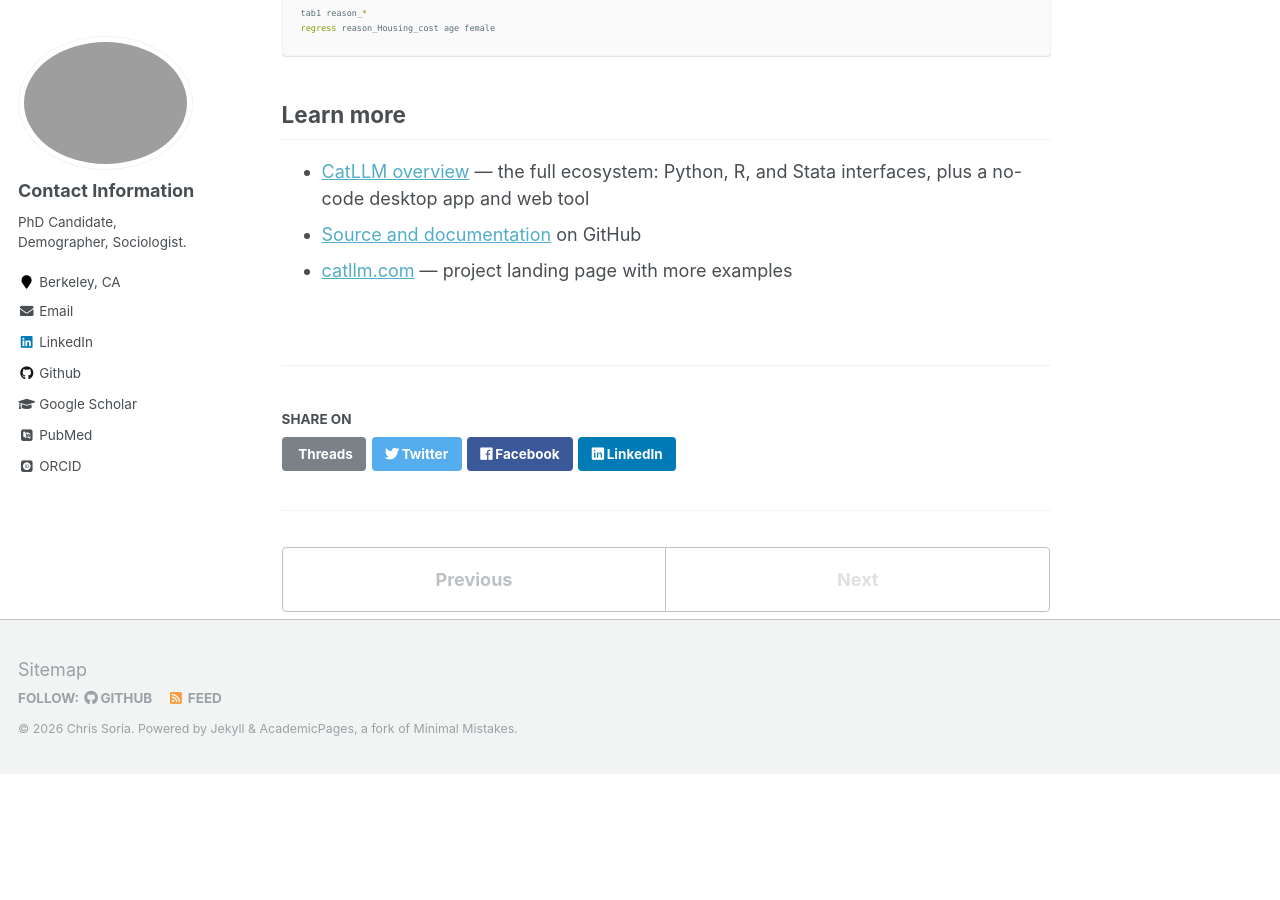
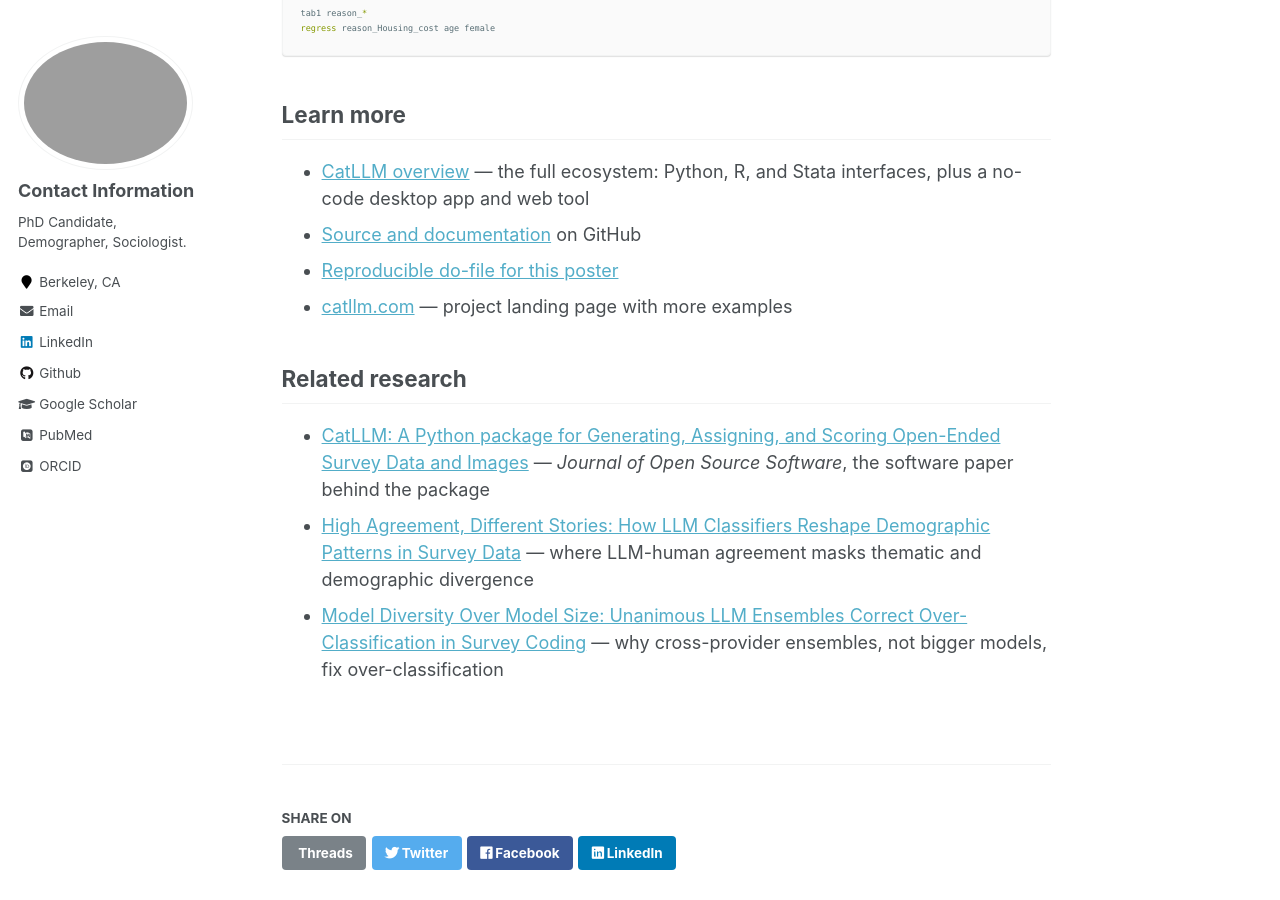
Before and after one commit to chrissoria/chrissoria.github.io, a Jekyll site: the page built from _talks/2026-10-01-talk-21.md, in a window 1280 px wide and 900 px high, scrolled down 1232 px. Built offline with Jekyll 4.4.1, drawn with Linux system fonts in a browser that asks for light colours; some web fonts are replaced; before the commit the page ends 2006 px from its top, so only the background shows below that.

Commit message:
Expand Stata poster talk page: do-file, catllm.com, related papers
Update poster PDF with a QR code pointing at this page instead of
its previous target, so scanning the poster lands directly here.

Co-Authored-By: Claude Sonnet 5 <noreply@anthropic.com>

```diff
--- a/_talks/2026-10-01-talk-21.md
+++ b/_talks/2026-10-01-talk-21.md
@@ -48,4 +48,11 @@ regress reason_Housing_cost age female
 
 - [CatLLM overview]({{ site.url }}{{ site.baseurl }}/catllm/) — the full ecosystem: Python, R, and Stata interfaces, plus a no-code desktop app and web tool
 - [Source and documentation](https://github.com/chrissoria/cat-llm) on GitHub
+- [Reproducible do-file for this poster](https://github.com/chrissoria/cat-llm/blob/main/academic_examples/stata_conference_poster/catllm_stata_conference.do)
 - [catllm.com](https://catllm.com) — project landing page with more examples
+
+## Related research
+
+- [CatLLM: A Python package for Generating, Assigning, and Scoring Open-Ended Survey Data and Images]({{ site.url }}{{ site.baseurl }}/publication/2026-05-18-catllm-joss) — *Journal of Open Source Software*, the software paper behind the package
+- [High Agreement, Different Stories: How LLM Classifiers Reshape Demographic Patterns in Survey Data]({{ site.url }}{{ site.baseurl }}/publication/2026-06-02-llm-classifiers-demographic-patterns) — where LLM-human agreement masks thematic and demographic divergence
+- [Model Diversity Over Model Size: Unanimous LLM Ensembles Correct Over-Classification in Survey Coding]({{ site.url }}{{ site.baseurl }}/publication/2026-06-04-llm-ensembles-survey-coding) — why cross-provider ensembles, not bigger models, fix over-classification
```
Also changed, not shown: 1 other file.
